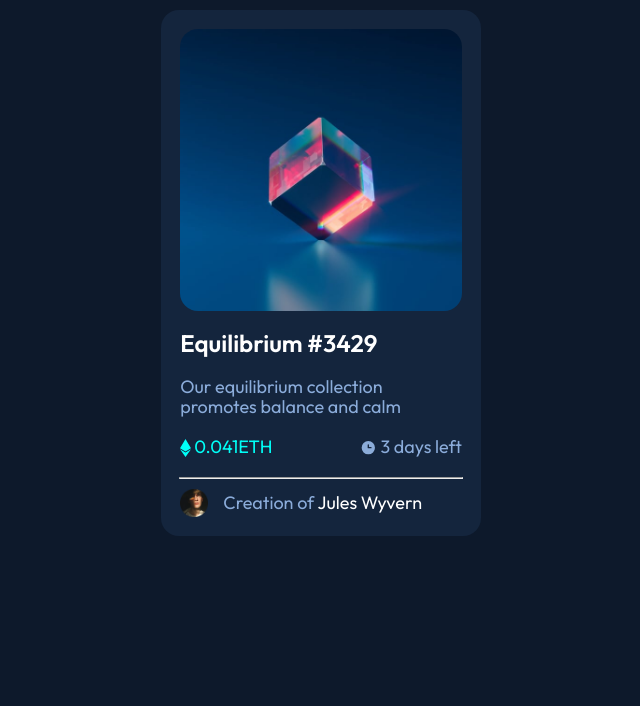
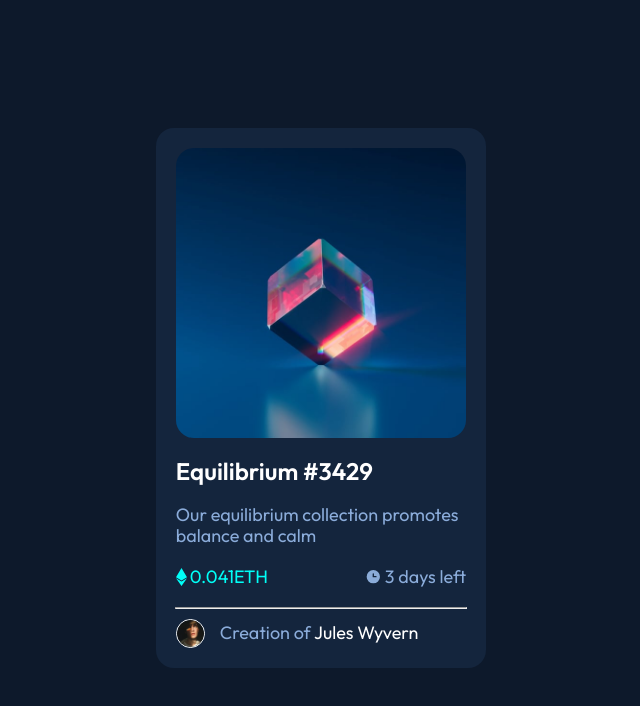
Before and after one commit to MohamedWagdy7/nft-preview-card-component-main, a plain HTML site: page index.html in a window 1280 px wide. Shown: the whole page, without its empty margins (319-959 px from the left). Drawn offline with Linux system fonts and the light colour scheme; files that its build step writes are made by us from their sources.

Commit message:
Update style.css

```diff
--- a/css/style.css
+++ b/css/style.css
@@ -17,32 +17,28 @@ body{
     background-color: var(--maincolor);
 }
 .padding-class{
-    padding-left: 6%;
-    padding-bottom: 6%;
-    padding-right: 6%;
+    padding: 0 6% 6% 6%;
 
 }
 .container{
-    margin-top: 10px;
-    margin-right: auto;
-    margin-left: auto;
+    margin: 8rem auto;
     display: flex;
     align-items: center;
     flex-direction: column;
-    width: 25%;
+    width: 330px;
     background-color: var(--containercolor);
     border-radius: 18px;
 }
 .aimg{
     width: 88%;
     height: 46%;
-    margin-top: 6%;
-    margin-bottom: 6%;
+    margin: 6% auto;
     position: relative;
     display: flex;
     align-items: center;
     justify-content: center;
     flex-direction: column;
+    cursor: pointer;
 }
 .aimg img{
     width: 100%;
@@ -71,8 +67,8 @@ body{
 }
 hr{
     width: 88%;
-    margin-left: auto;
-    margin-right: auto;
+    margin: 0 auto;
+    color: hsl(215, 51%, 70%);
 }
 .two p{
     display: inline;
@@ -80,6 +76,8 @@ hr{
 .three img{
     display: inline;
     width: 10%;
+    border: 1px solid white;
+    border-radius: 50%;
 }
 .three{
     display: flex;
```
